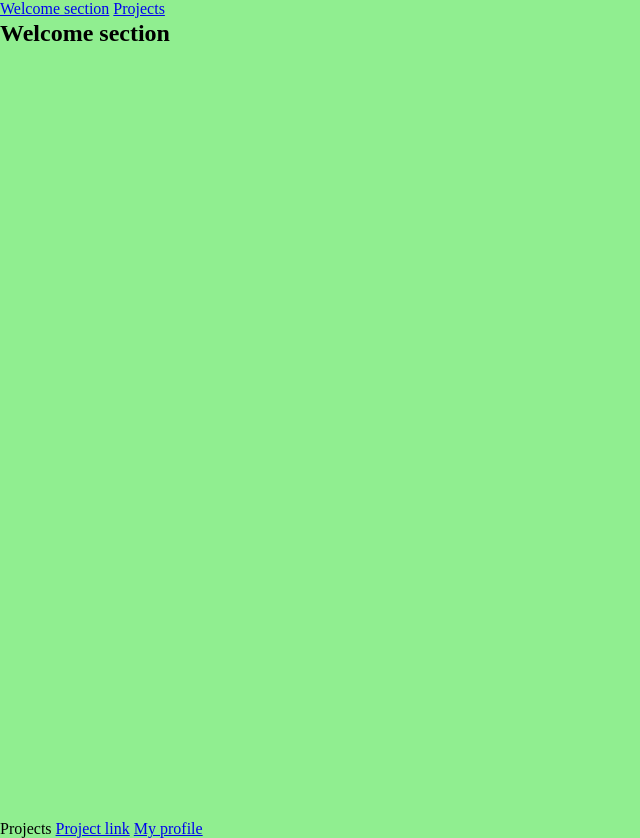
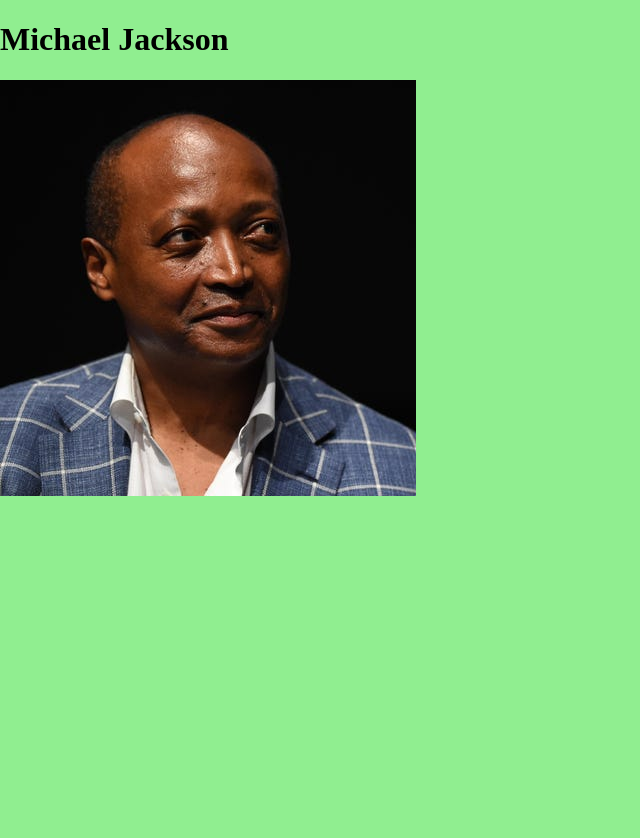
Before and after one commit to bryanskovich/jay_bryan_microverse, a plain HTML site: page index.html in a window 1280 px wide. Shown: the whole page, without its empty margins (0-640 px from the left). After the commit the page ends 800 px from the top, so only its background shows below. Drawn offline with Linux system fonts and the light colour scheme.

Commit message:
resolve first test cases

```diff
--- a/index.html
+++ b/index.html
@@ -21,18 +21,12 @@
     - The freeCodeCamp Team
 
     -->
-    <nav id="navbar">
-      <a href="#welcome-section">Welcome section</a>
-      <a href="#projects">Projects</a>
-    </nav>
-    <section id="welcome-section">
-      <h1>Welcome section</h1>
-    </section>
-
-    <section id="projects">Projects
-      <a href="http://google.com" class="project-tile">Project link</a>
-      <a href="https://github.com/bryanskovich/" target="_blank" id="profile-link">My profile</a>
-    </section>
+    <main id="main">
+      <h1 id="title">Michael Jackson</h1>
+      <div id="img-div">
+        <img src="./cover.jpg" alt="" id="image">
+      </div>
+    </main>
     <script  src="js/index.js"></script>
   </body>
 </html>
```
Also changed, not shown: cover.jpg (added).
